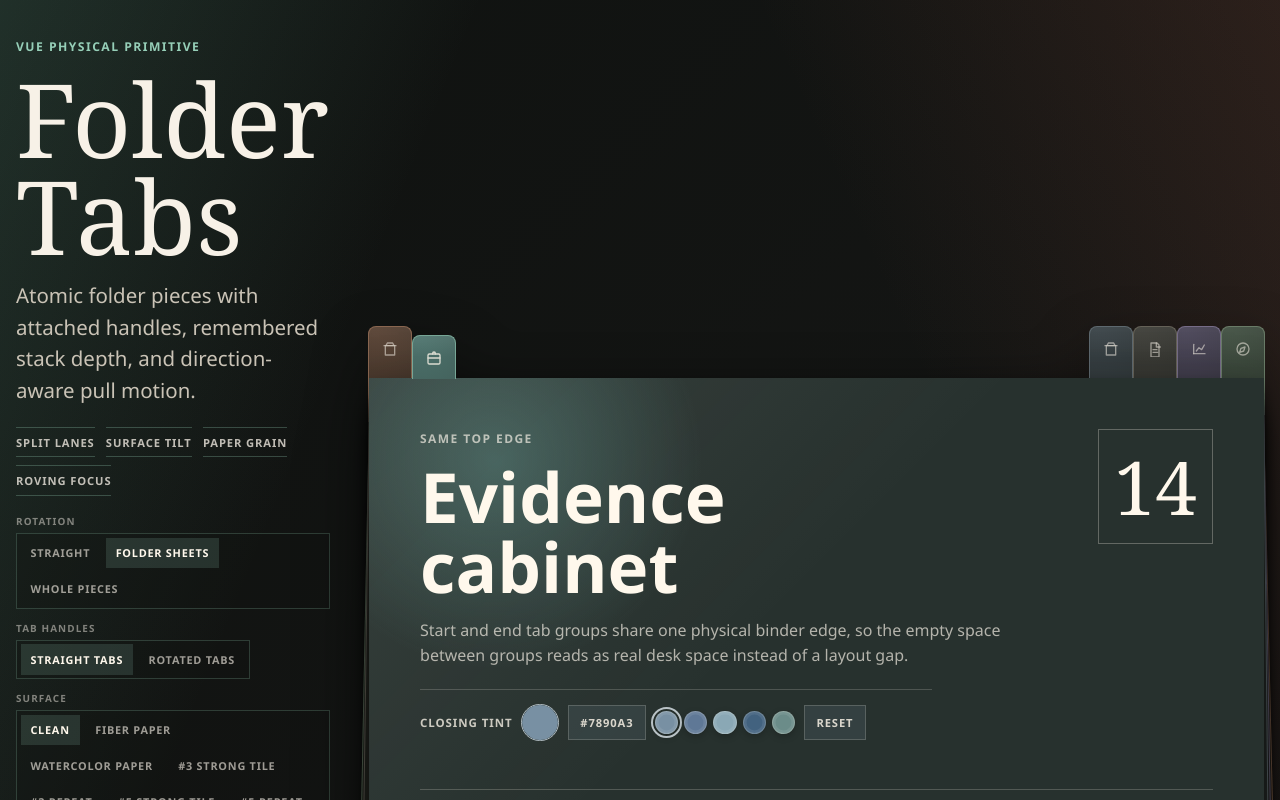
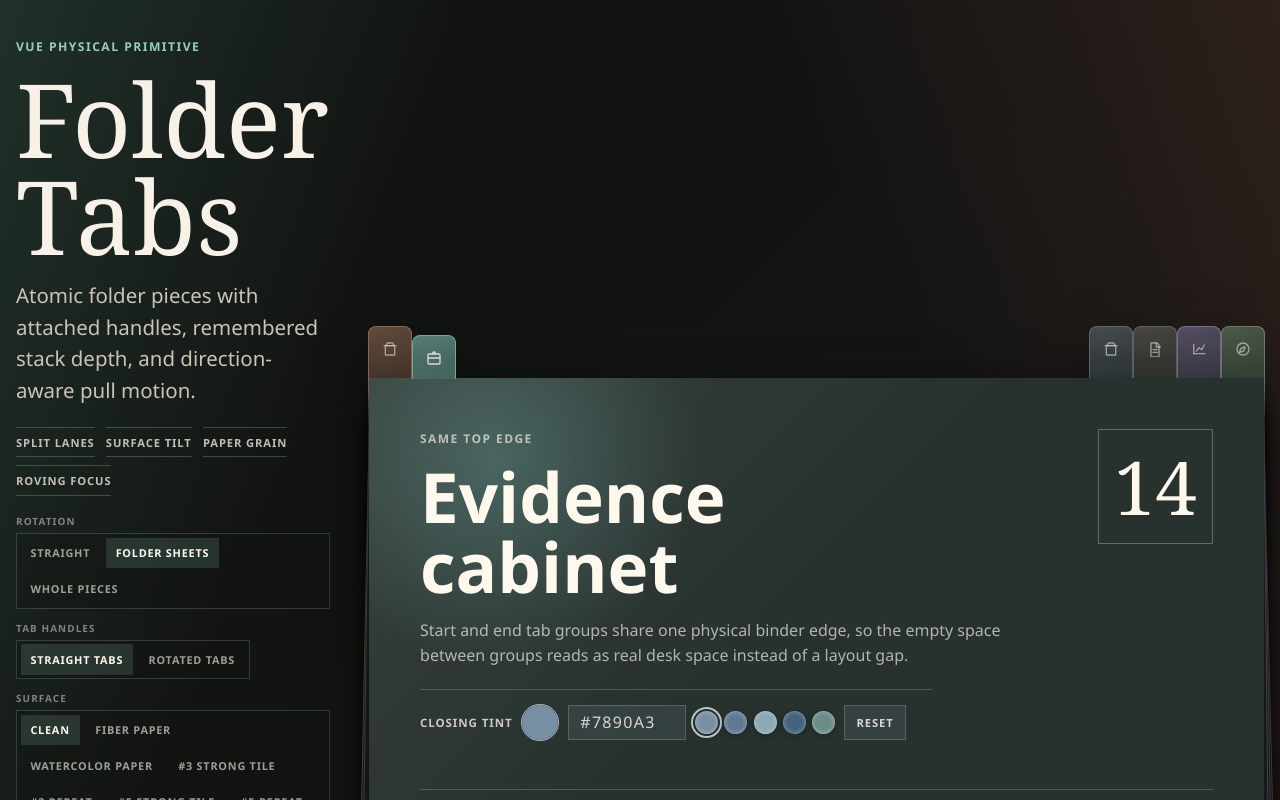
Before and after one commit to bdteo/folder-tabs, a Vue app: page / in a window 1280 px wide. Shown: the top 800 px of the page. Built offline with nearby package versions, Linux system fonts and the light colour scheme.

Commit message:
chore: sync

```diff
--- a/src/App.vue
+++ b/src/App.vue
@@ -92,6 +92,7 @@ const caseTabs: FolderTabItem[] = [
 
 const defaultClosingTint = '#7890a3';
 const closingTint = ref(defaultClosingTint);
+const closingTintInput = ref(defaultClosingTint.toUpperCase());
 const closingColorPresets = [
   { label: 'Steel', color: defaultClosingTint },
   { label: 'Harbor', color: '#5f7896' },
@@ -370,11 +371,52 @@ function setTextColor(mode: FolderSurfaceTextColor) {
 }
 
 function setClosingTint(color: string) {
-  const normalizedColor = color.trim().toLowerCase();
+  const normalizedColor = normalizeHexColorInput(color);
 
-  if (/^#[0-9a-f]{6}$/.test(normalizedColor)) {
+  if (normalizedColor) {
+    closingTint.value = normalizedColor;
+    closingTintInput.value = normalizedColor.toUpperCase();
+  }
+}
+
+function handleClosingTintTextInput(event: Event) {
+  if (!(event.target instanceof HTMLInputElement)) {
+    return;
+  }
+
+  closingTintInput.value = event.target.value;
+
+  const normalizedColor = normalizeHexColorInput(event.target.value);
+
+  if (normalizedColor) {
     closingTint.value = normalizedColor;
   }
+}
+
+function handleClosingTintTextBlur() {
+  const normalizedColor = normalizeHexColorInput(closingTintInput.value);
+
+  if (normalizedColor) {
+    setClosingTint(normalizedColor);
+    return;
+  }
+
+  closingTintInput.value = closingTint.value.toUpperCase();
+}
+
+function handleClosingColorInput(event: Event) {
+  if (event.target instanceof HTMLInputElement) {
+    setClosingTint(event.target.value);
+  }
+}
+
+function normalizeHexColorInput(color: string): string | null {
+  const value = color.trim();
+  const normalizedColor = value.startsWith('#') ? value : `#${value}`;
+
+  return /^#[0-9a-f]{6}$/i.test(normalizedColor)
+    ? normalizedColor.toLowerCase()
+    : null;
 }
 
 const activePrimary = computed(() => primaryTabs.value.find((tab) => String(tab.key) === primaryActive.value) ?? null);
@@ -639,12 +681,23 @@ function normalizeDemoTextureLayerMode(value: string | null): FolderSurfaceTextu
             <label class="demo-folder__color-field">
               <span>Closing tint</span>
               <input
-                v-model="closingTint"
+                :value="closingTint"
                 type="color"
                 aria-label="Closing folder tint"
+                @input="handleClosingColorInput"
               >
             </label>
-            <span class="demo-folder__color-value">{{ closingTint.toUpperCase() }}</span>
+            <input
+              class="demo-folder__color-value"
+              :value="closingTintInput"
+              type="text"
+              inputmode="text"
+              autocomplete="off"
+              spellcheck="false"
+              aria-label="Closing folder hex tint"
+              @input="handleClosingTintTextInput"
+              @blur="handleClosingTintTextBlur"
+            >
             <div class="demo-folder__color-presets" aria-label="Closing tint presets">
               <button
                 v-for="swatch in closingColorPresets"
--- a/src/demo/demo.css
+++ b/src/demo/demo.css
@@ -292,7 +292,16 @@ select {
 }
 
 .demo-folder__color-value {
-  padding: 0.58rem 0.72rem;
+  inline-size: 7.4rem;
+  min-block-size: 2.15rem;
+  padding: 0 0.72rem;
+  font: inherit;
+}
+
+.demo-folder__color-value:focus {
+  border-color: color-mix(in srgb, var(--demo-closing-tint) 64%, var(--folder-ink, #fff8ec));
+  outline: 2px solid color-mix(in srgb, var(--demo-closing-tint) 44%, transparent);
+  outline-offset: 0.12rem;
 }
 
 .demo-folder__color-reset {
```
